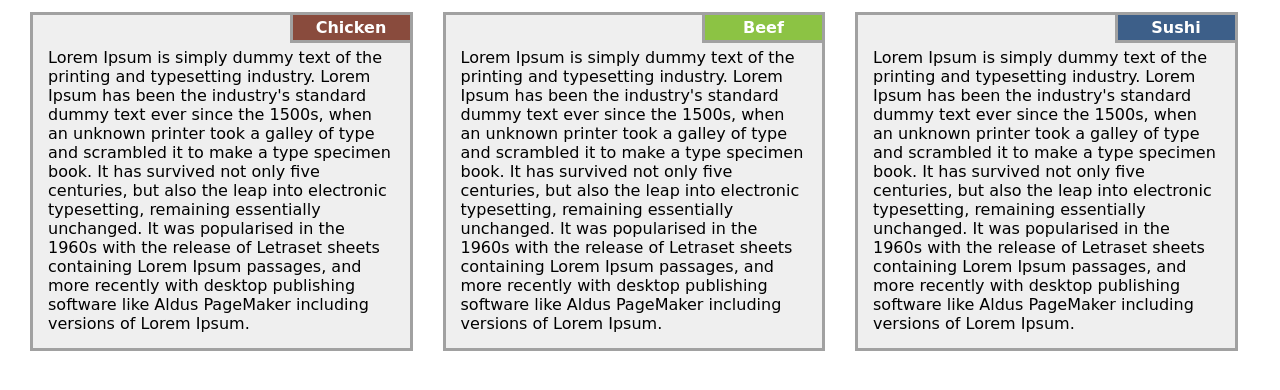
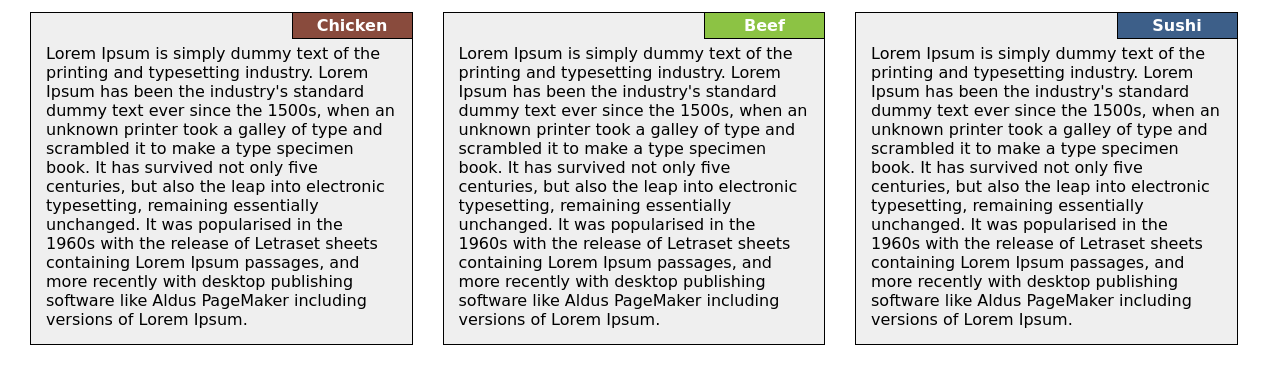
Before and after one commit to jahmedk/module2-solution, a plain HTML site: page index.html in a window 1280 px wide. Shown: the part 56-446 px from the top of the page. Drawn offline with Linux system fonts and the light colour scheme.

Commit message:
Update style.css

```diff
--- a/css/style.css
+++ b/css/style.css
@@ -12,7 +12,7 @@ h1 {
 }
 
 .menu-item > div {
-	border: 3px solid #a1a1a1;
+	border: 1px solid #000000;
     margin-bottom: 30px;
     background-color: #efefef;
 }
@@ -23,8 +23,8 @@ h1 {
     text-align: center;
     float: right;
     border-style: solid;
-    border-color: #a1a1a1;
-    border-width: 0 0 3px 3px;
+    border-color: #000000;
+    border-width: 0 0 1px 1px;
 }
 
 .menu-item:nth-child(1) > div h4 {
```
